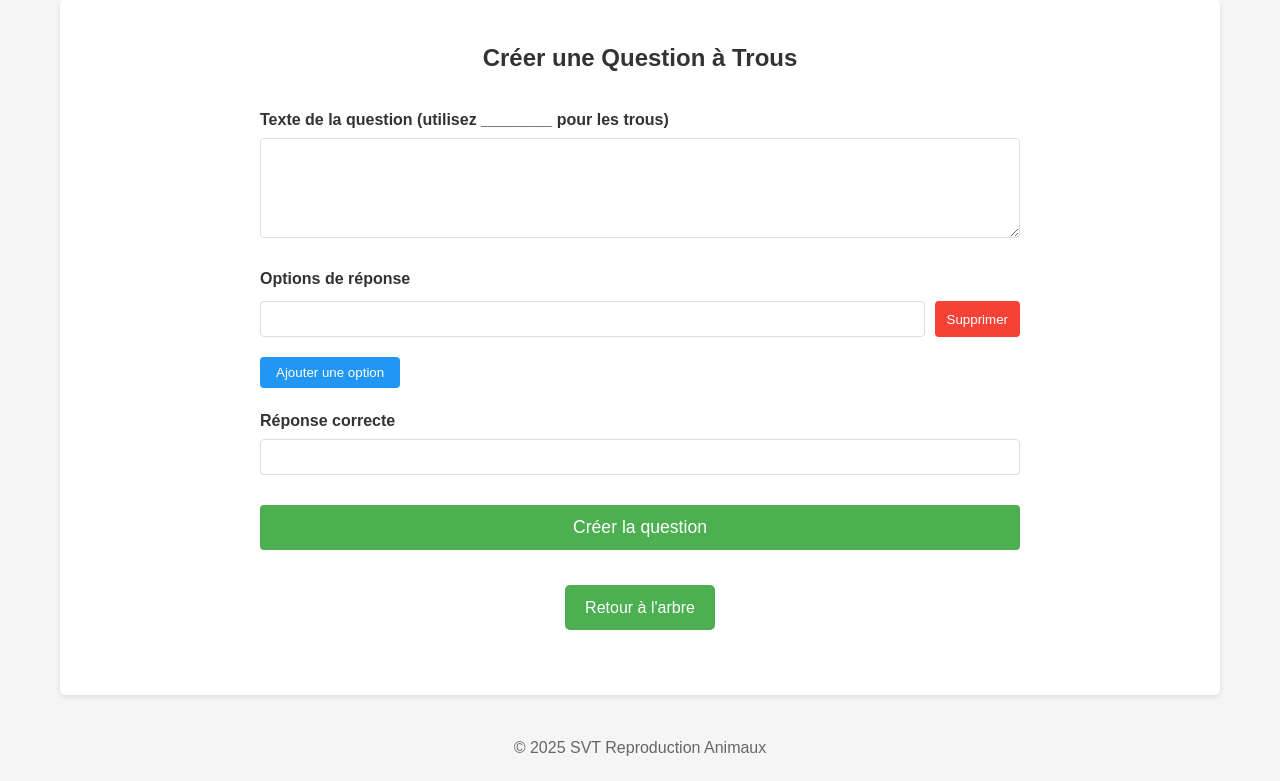
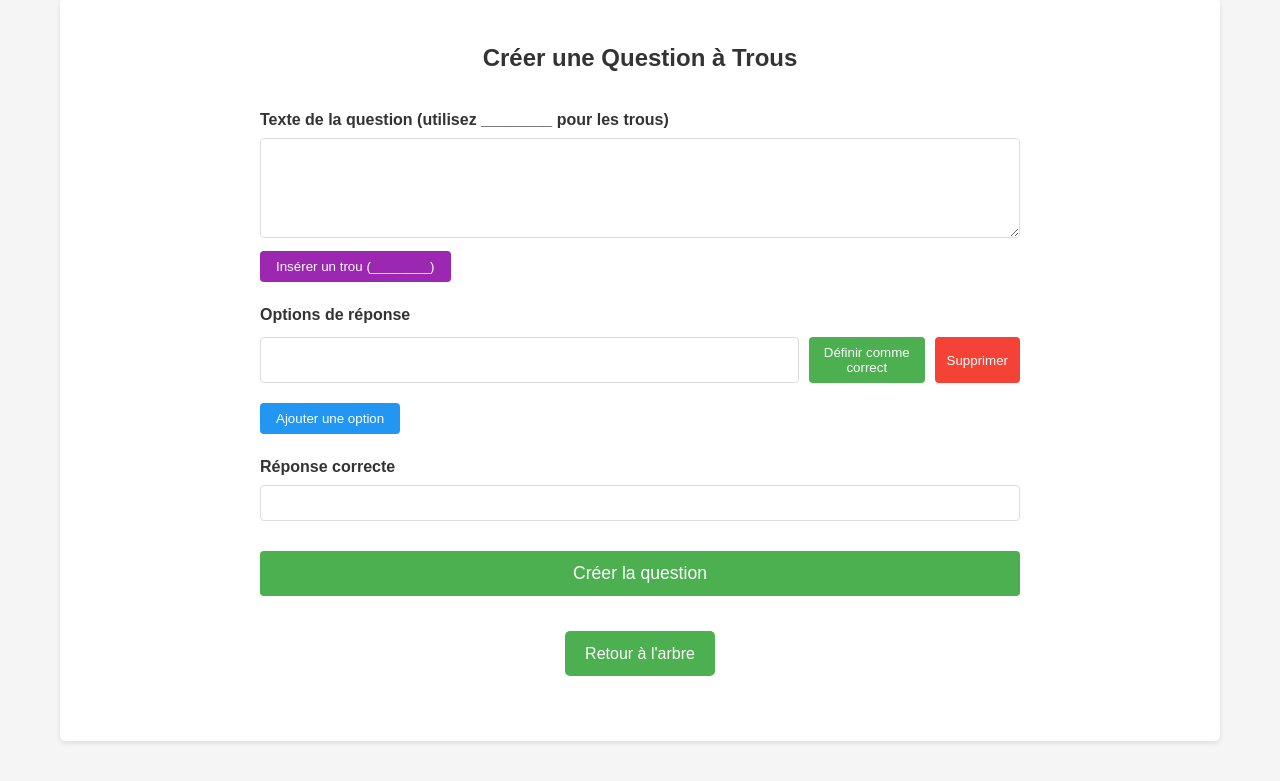
Before and after one commit to AlexMyddleware/svt-reproduction-animaux, a Flask app: page /game/create_question in a window 1280 px wide. Shown: the part 145-926 px from the top of the page. Before the commit the page ends 901 px from the top, so only its background shows below. Run offline with Flask 3, Linux system fonts and the light colour scheme.

Commit message:
3.7 update of question

```diff
--- /dev/null
+++ b/assets/Data/fill_the_blanks/question001.json
@@ -0,0 +1,8 @@
+{
+  "text": "bonjour mirroir ________",
+  "options": [
+    "hello la team",
+    "courrage"
+  ],
+  "correct_answer": "hello la team"
+}
--- a/src/svt_app/templates/create_question.html
+++ b/src/svt_app/templates/create_question.html
@@ -72,6 +72,25 @@
         cursor: pointer;
     }
 
+    .insert-blank {
+        margin-top: 5px;
+        padding: 8px 16px;
+        background: #9C27B0;
+        color: white;
+        border: none;
+        border-radius: 4px;
+        cursor: pointer;
+    }
+
+    .set-as-correct {
+        padding: 8px 12px;
+        background: #4CAF50;
+        color: white;
+        border: none;
+        border-radius: 4px;
+        cursor: pointer;
+    }
+
     .submit-button {
         display: block;
         width: 100%;
@@ -139,6 +158,7 @@
         <div class="form-group">
             <label for="questionText">Texte de la question (utilisez ________ pour les trous)</label>
             <textarea id="questionText" name="text" required></textarea>
+            <button type="button" class="insert-blank" id="insertBlank">Insérer un trou (________)</button>
         </div>
 
         <div class="form-group">
@@ -146,6 +166,7 @@
             <div id="optionsContainer" class="options-container">
                 <div class="option-group">
                     <input type="text" class="option-input" required>
+                    <button type="button" class="set-as-correct">Définir comme correct</button>
                     <button type="button" class="remove-option">Supprimer</button>
                 </div>
             </div>
@@ -209,12 +230,33 @@ document.addEventListener('DOMContentLoaded', function() {
         // Fill in the blanks specific code
         const addOptionBtn = document.getElementById('addOption');
         const optionsContainer = document.getElementById('optionsContainer');
+        const questionText = document.getElementById('questionText');
+        const correctAnswer = document.getElementById('correctAnswer');
+        const insertBlankBtn = document.getElementById('insertBlank');
+
+        // Add blank insertion functionality
+        insertBlankBtn.addEventListener('click', function() {
+            // Get cursor position
+            const startPos = questionText.selectionStart;
+            const endPos = questionText.selectionEnd;
+
+            // Insert blank at cursor position
+            const currentText = questionText.value;
+            const newText = currentText.substring(0, startPos) + '________' + currentText.substring(endPos);
+            questionText.value = newText;
+
+            // Set cursor position after the inserted blank
+            const newCursorPos = startPos + 8; // Length of the blank
+            questionText.focus();
+            questionText.setSelectionRange(newCursorPos, newCursorPos);
+        });
 
         addOptionBtn.addEventListener('click', function() {
             const optionGroup = document.createElement('div');
             optionGroup.className = 'option-group';
             optionGroup.innerHTML = `
                 <input type="text" class="option-input" required>
+                <button type="button" class="set-as-correct">Définir comme correct</button>
                 <button type="button" class="remove-option">Supprimer</button>
             `;
             optionsContainer.appendChild(optionGroup);
@@ -224,6 +266,12 @@ document.addEventListener('DOMContentLoaded', function() {
             if (e.target.classList.contains('remove-option')) {
                 if (optionsContainer.children.length > 1) {
                     e.target.parentElement.remove();
+                }
+            } else if (e.target.classList.contains('set-as-correct')) {
+                // Set the option as correct answer
+                const optionInput = e.target.parentElement.querySelector('.option-input');
+                if (optionInput && optionInput.value.trim() !== '') {
+                    correctAnswer.value = optionInput.value;
                 }
             }
         });
```
